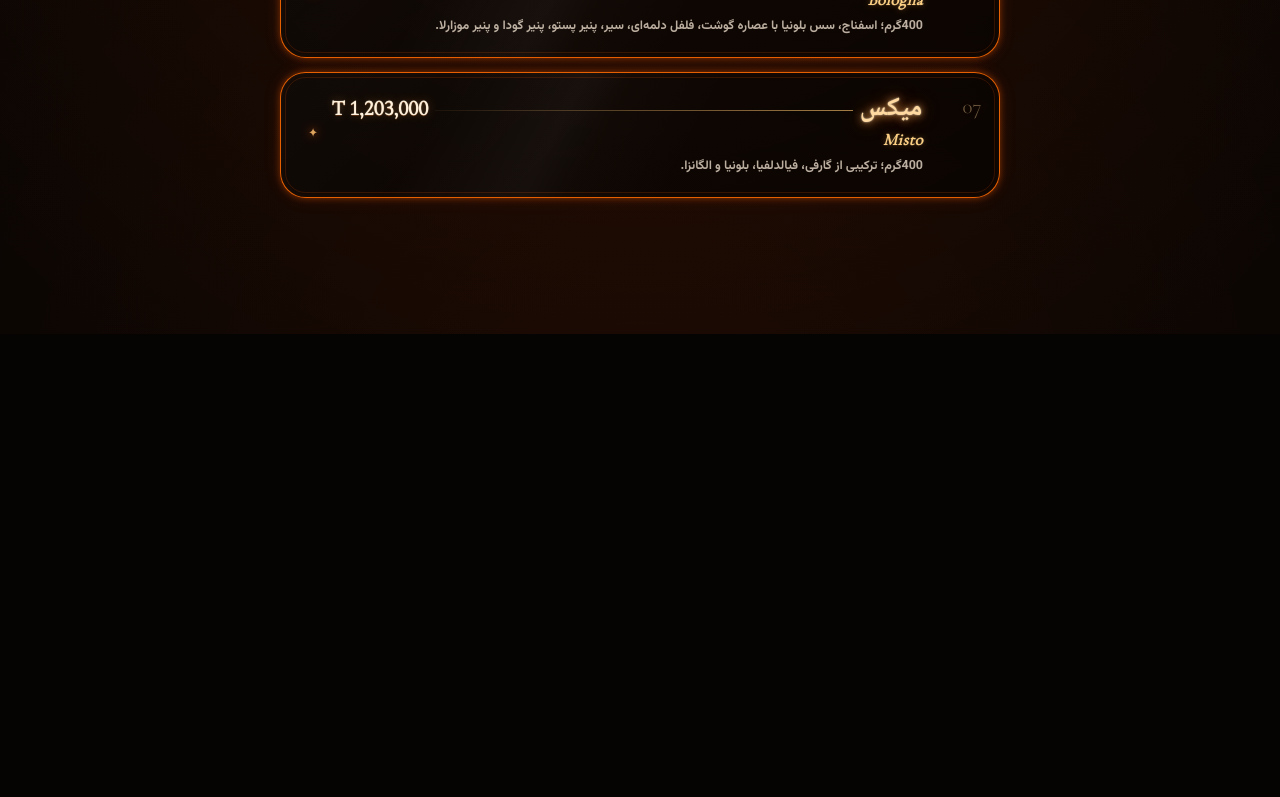
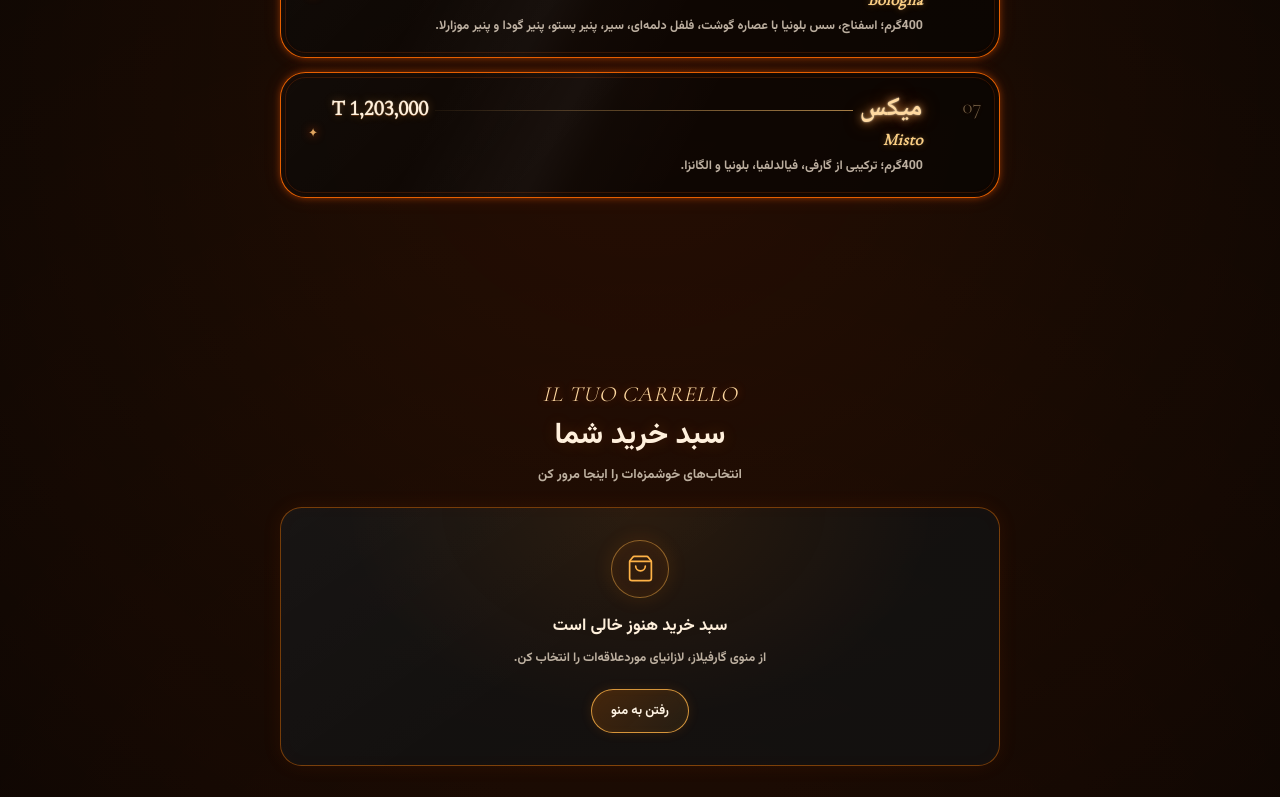
Before and after one commit to mahmoodknds/Garfilas, a Next.js app: page / in a window 1280 px wide. Shown: the part 2000-2797 px from the top of the page. Before the commit the page ends 2334 px from the top, so only its background shows below. Built offline with nearby package versions, Linux system fonts and the light colour scheme.

Commit message:
feat(cart): place cart section below menu

```diff
--- a/app/page.tsx
+++ b/app/page.tsx
@@ -1,15 +1,18 @@
 import BottomNavigation from "@/components/sections/BottomNavigation/BottomNavigation";
 import Hero from "@/components/sections/Hero/Hero";
 import MenuSection from "@/components/sections/Menu/MenuSection";
+import { CartProvider } from "@/components/sections/Cart/CartProvider";
+import CartSection from "@/components/sections/Cart/CartSection";
 
 export default function Home() {
   return (
-    <>
+    <CartProvider>
       <main id="hero">
         <Hero />
         <MenuSection />
+        <CartSection />
       </main>
       <BottomNavigation />
-    </>
+    </CartProvider>
   );
 }
```
